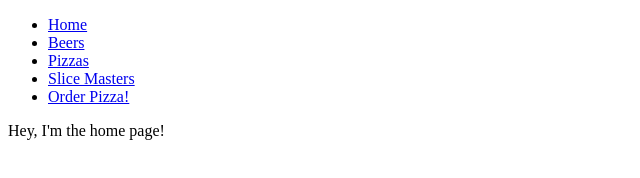
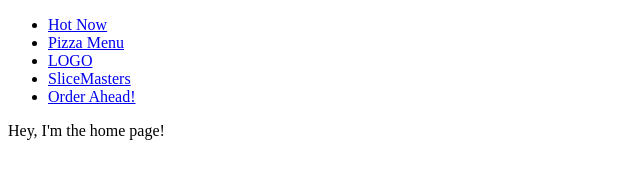
Before and after one commit to thealice/gatsby-pizza-shop, a Gatsby site: page / in a window 1280 px wide. Shown: the whole page, without its empty margins (0-640 px from the left). Built offline with nearby package versions, Linux system fonts and the light colour scheme; Gatsby itself is replaced by a stand-in of ours.

```diff
--- a/src/components/Nav.js
+++ b/src/components/Nav.js
@@ -6,19 +6,21 @@ export default function Nav() {
         <nav>
             <ul>
               <li>
-                    <Link to="/">Home</Link>
+                <Link to="/">Hot Now</Link>
               </li>
               <li>
-                    <Link to="/beers">Beers</Link>
+                <Link to="/pizzas/">Pizza Menu</Link>
+              </li>
+              <li className="logo-item">
+                <Link to="/">
+                  LOGO
+                </Link>
               </li>
               <li>
-                    <Link to="/pizzas">Pizzas</Link>
+                <Link to="/slicemasters">SliceMasters</Link>
               </li>
               <li>
-                    <Link to="/slicemasters">Slice Masters</Link>
-                </li>
-                <li>
-                    <Link to="/orders">Order Pizza!</Link>
+                <Link to="/order">Order Ahead!</Link>
               </li>
             </ul>
         </nav>
```
Lines whose indentation alone changed are shown as unchanged.
